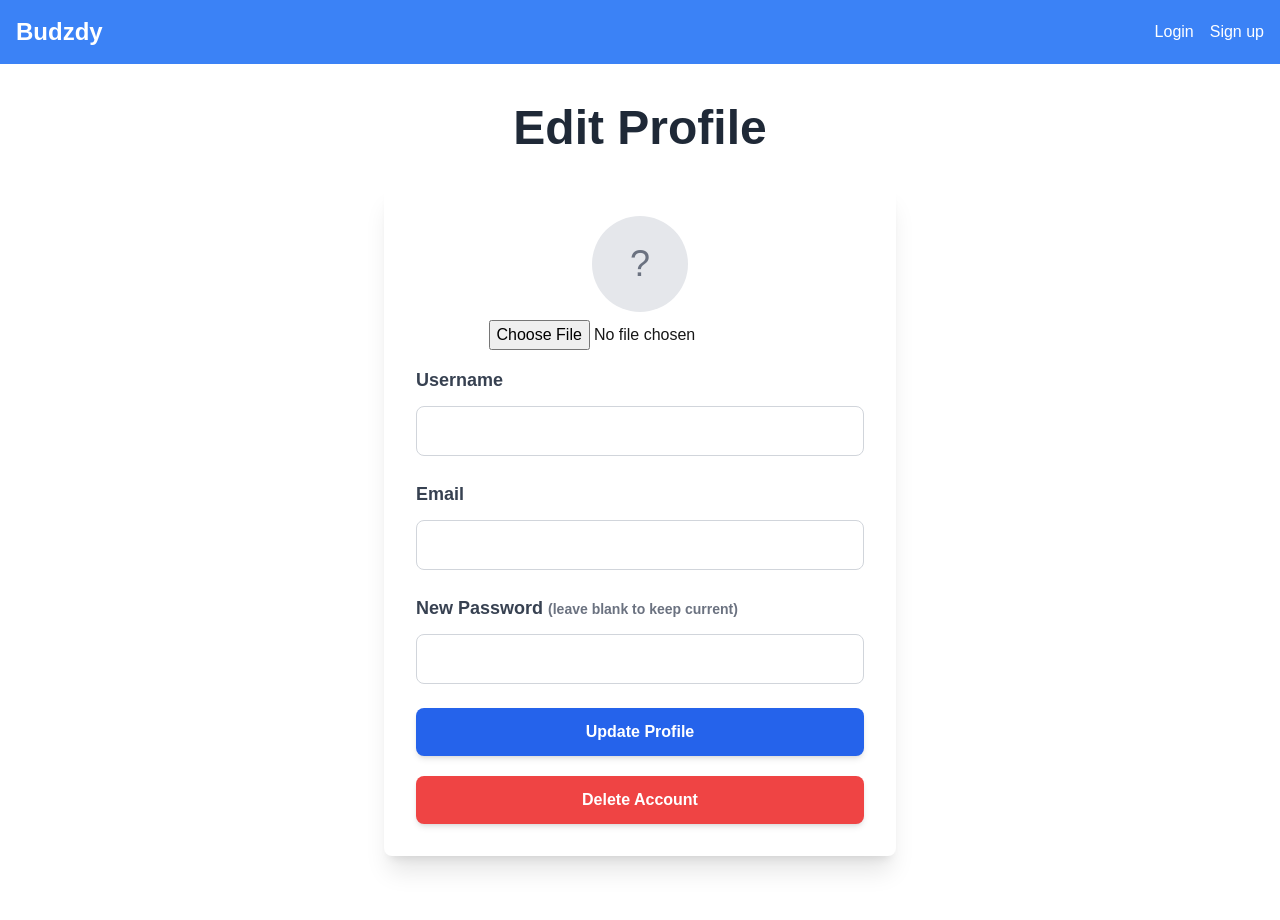
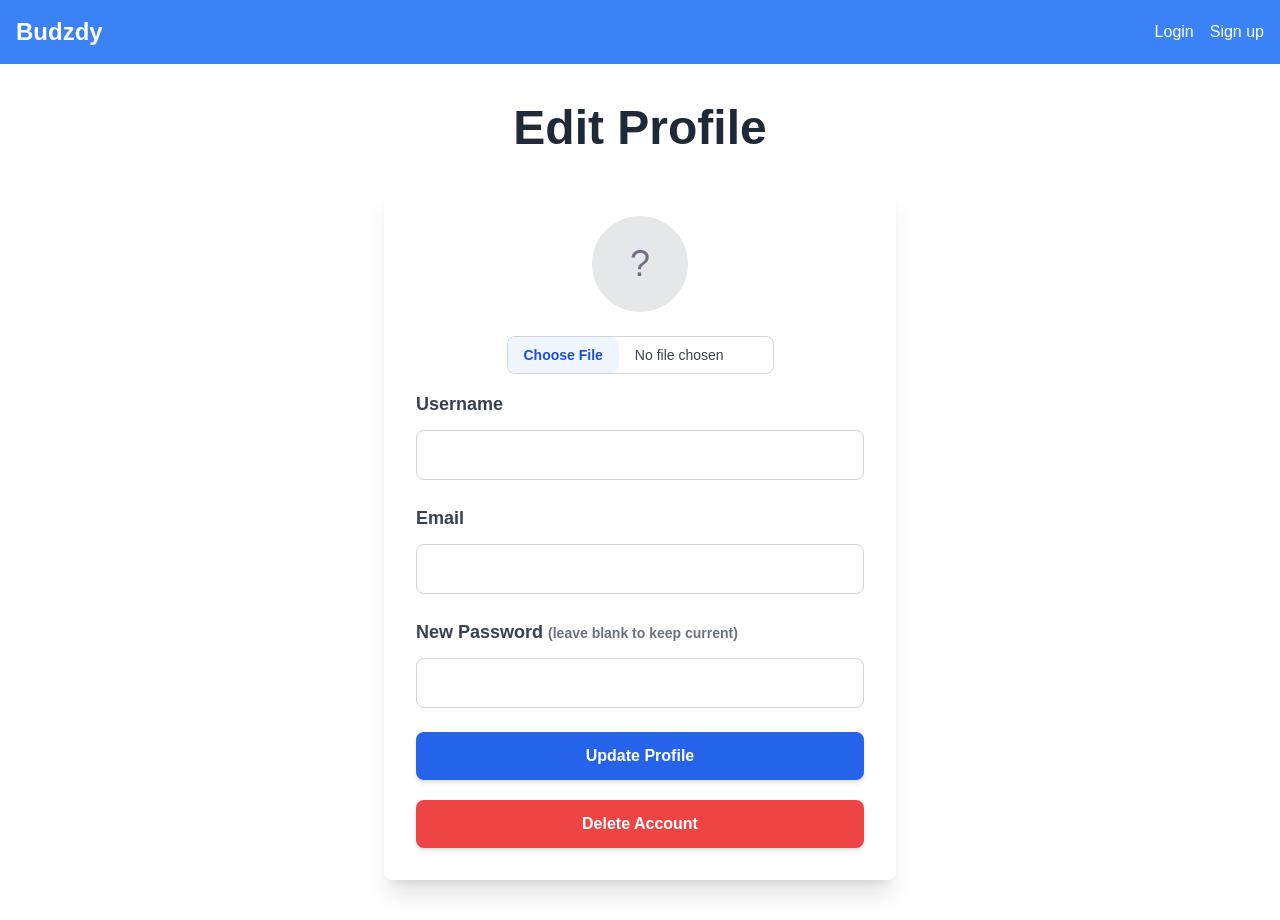
Before and after one commit to Nutchapol-Rpch/mini-project-2, a Next.js app: page /edit-profile in a window 1280 px wide. Before the commit the page ends 896 px from the top, so only its background shows below. Built offline with nearby package versions, Linux system fonts and the light colour scheme.

Commit message:
Style: Fix style bug in edit page

```diff
--- a/app/edit-profile/page.js
+++ b/app/edit-profile/page.js
@@ -108,12 +108,14 @@ export default function EditProfile() {
               </div>
             )}
           </div>
-          <input
-            type="file"
-            accept="image/*"
-            onChange={handleFileChange}
-            className="mt-2"
-          />
+          <div className="flex justify-center items-center mt-6">
+            <input
+              type="file"
+              accept="image/*"
+              onChange={handleFileChange}
+              className="block max-w-xs text-sm text-gray-700 border border-gray-300 rounded-lg cursor-pointer focus:outline-none focus:ring-2 focus:ring-blue-400 focus:border-transparent file:mr-4 file:py-2 file:px-4 file:rounded-lg file:border-0 file:text-sm file:font-semibold file:bg-blue-50 file:text-blue-700 hover:file:bg-blue-100"
+            />
+          </div>
         </div>
         <div className="mb-6">
           <label htmlFor="username" className="block mb-3 text-lg font-semibold text-gray-700">Username</label>
```
